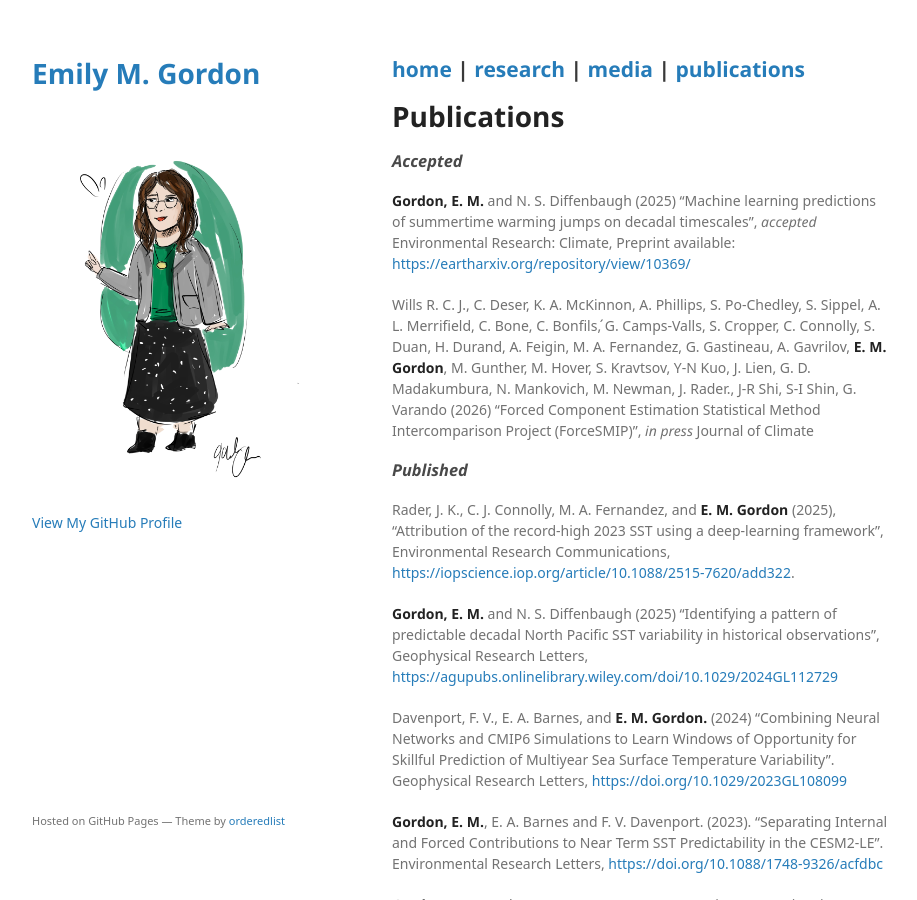
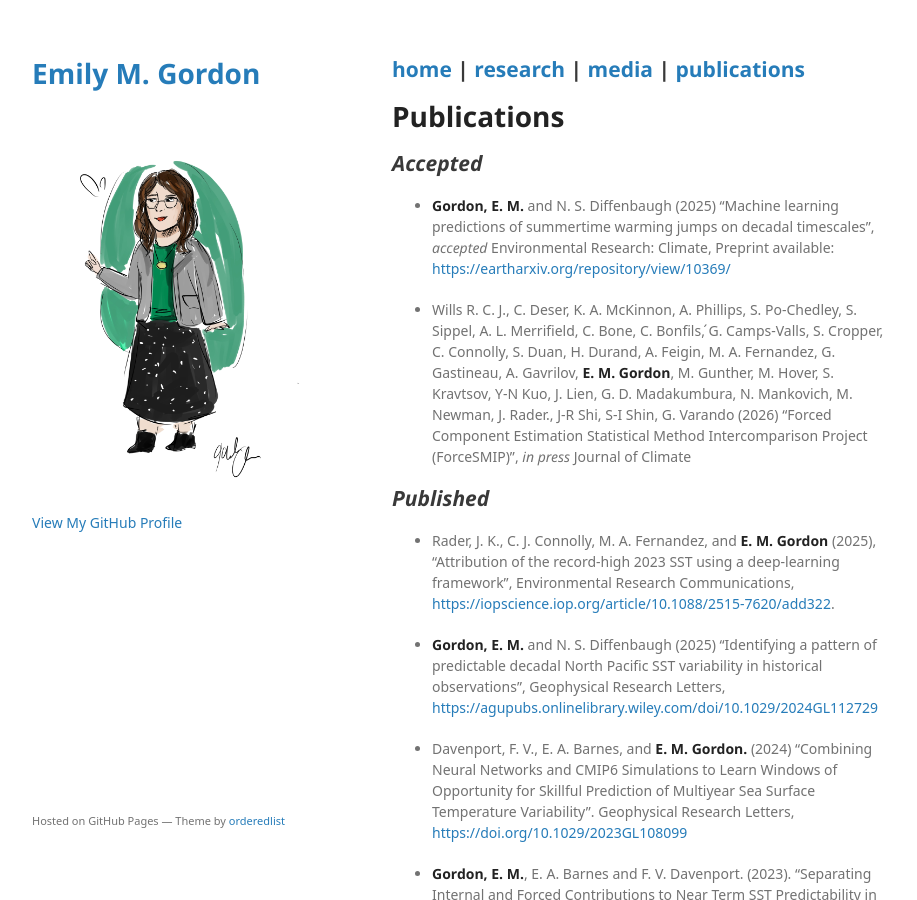
Before and after one commit to emily-gordy/emily-gordy.github.io, a Jekyll site: the page built from publications.md, in a window 1280 px wide and 900 px high. Shown: the whole window, without its empty margins (178-1095 px from the left). Built offline with Jekyll 4.4.1, drawn with Linux system fonts in a browser that asks for light colours; some web fonts are replaced; a script that is not in the unit is left out; the repository's description, which GitHub fills in, is left out; our own code applies the rules of GitHub Pages for plain Markdown files.

Commit message:
bullypoints

```diff
--- a/publications.md
+++ b/publications.md
@@ -7,31 +7,31 @@ permalink: /publications/
 
 # Publications
 
-### _Accepted_
+## _Accepted_
 
-**Gordon, E. M.** and N. S. Diffenbaugh (2025) "Machine learning predictions of summertime warming jumps on decadal timescales", _accepted_ Environmental Research: Climate, Preprint available: [https://eartharxiv.org/repository/view/10369/](https://eartharxiv.org/repository/view/10369/)
+* **Gordon, E. M.** and N. S. Diffenbaugh (2025) "Machine learning predictions of summertime warming jumps on decadal timescales", _accepted_ Environmental Research: Climate, Preprint available: [https://eartharxiv.org/repository/view/10369/](https://eartharxiv.org/repository/view/10369/)
 
-Wills R. C. J., C. Deser, K. A. McKinnon, A. Phillips, S. Po-Chedley, S. Sippel, A. L. Merrifield, C. Bone, C. Bonfils, ́G. Camps-Valls, S. Cropper, C. Connolly, S. Duan, H. Durand, A. Feigin, M. A. Fernandez, G. Gastineau, A. Gavrilov, **E. M. Gordon**, M. Gunther, M. Hover, S. Kravtsov, Y-N Kuo, J. Lien, G. D. Madakumbura, N. Mankovich, M. Newman, J. Rader., J-R Shi, S-I Shin, G. Varando (2026) “Forced Component Estimation Statistical Method Intercomparison Project (ForceSMIP)”, _in press_ Journal of Climate
+* Wills R. C. J., C. Deser, K. A. McKinnon, A. Phillips, S. Po-Chedley, S. Sippel, A. L. Merrifield, C. Bone, C. Bonfils, ́G. Camps-Valls, S. Cropper, C. Connolly, S. Duan, H. Durand, A. Feigin, M. A. Fernandez, G. Gastineau, A. Gavrilov, **E. M. Gordon**, M. Gunther, M. Hover, S. Kravtsov, Y-N Kuo, J. Lien, G. D. Madakumbura, N. Mankovich, M. Newman, J. Rader., J-R Shi, S-I Shin, G. Varando (2026) “Forced Component Estimation Statistical Method Intercomparison Project (ForceSMIP)”, _in press_ Journal of Climate
 
-### _Published_
+## _Published_
 
-Rader, J. K., C. J. Connolly, M. A. Fernandez, and **E. M. Gordon** (2025), "Attribution of the record-high 2023 SST using a deep-learning framework", Environmental Research Communications, [https://iopscience.iop.org/article/10.1088/2515-7620/add322](https://iopscience.iop.org/article/10.1088/2515-7620/add322).
+* Rader, J. K., C. J. Connolly, M. A. Fernandez, and **E. M. Gordon** (2025), "Attribution of the record-high 2023 SST using a deep-learning framework", Environmental Research Communications, [https://iopscience.iop.org/article/10.1088/2515-7620/add322](https://iopscience.iop.org/article/10.1088/2515-7620/add322).
 
-**Gordon, E. M.** and N. S. Diffenbaugh (2025) "Identifying a pattern of predictable decadal North Pacific SST variability in historical observations", Geophysical Research Letters, [https://agupubs.onlinelibrary.wiley.com/doi/10.1029/2024GL112729](https://agupubs.onlinelibrary.wiley.com/doi/10.1029/2024GL112729)
+* **Gordon, E. M.** and N. S. Diffenbaugh (2025) "Identifying a pattern of predictable decadal North Pacific SST variability in historical observations", Geophysical Research Letters, [https://agupubs.onlinelibrary.wiley.com/doi/10.1029/2024GL112729](https://agupubs.onlinelibrary.wiley.com/doi/10.1029/2024GL112729)
 
-Davenport, F. V., E. A. Barnes, and **E. M. Gordon.** (2024) "Combining Neural Networks and CMIP6 Simulations to Learn Windows of Opportunity for Skillful Prediction of Multiyear Sea Surface Temperature Variability". Geophysical Research Letters, [https://doi.org/10.1029/2023GL108099](https://doi.org/10.1029/2023GL108099)
+* Davenport, F. V., E. A. Barnes, and **E. M. Gordon.** (2024) "Combining Neural Networks and CMIP6 Simulations to Learn Windows of Opportunity for Skillful Prediction of Multiyear Sea Surface Temperature Variability". Geophysical Research Letters, [https://doi.org/10.1029/2023GL108099](https://doi.org/10.1029/2023GL108099)
 
-**Gordon, E. M.**, E. A. Barnes and F. V. Davenport. (2023). "Separating Internal and Forced Contributions to Near Term SST Predictability in the CESM2-LE". Environmental Research Letters, [https://doi.org/10.1088/1748-9326/acfdbc](https://doi.org/10.1088/1748-9326/acfdbc)
+* **Gordon, E. M.**, E. A. Barnes and F. V. Davenport. (2023). "Separating Internal and Forced Contributions to Near Term SST Predictability in the CESM2-LE". Environmental Research Letters, [https://doi.org/10.1088/1748-9326/acfdbc](https://doi.org/10.1088/1748-9326/acfdbc)
 
-**Gordon, E. M.** and E. A. Barnes (2022). Incorporating Uncertainty into a Regression Neural Network Enables Identification of Decadal State-Dependent Predictability, Geophysical Research Letters, [https://doi.org/10.1029/2022GL098635](https://doi.org/10.1029/2022GL098635)
+* **Gordon, E. M.** and E. A. Barnes (2022). Incorporating Uncertainty into a Regression Neural Network Enables Identification of Decadal State-Dependent Predictability, Geophysical Research Letters, [https://doi.org/10.1029/2022GL098635](https://doi.org/10.1029/2022GL098635)
 
-**Gordon, E. M.**, E. A. Barnes, and J. Hurrell (2021). Oceanic harbingers of Pacific Decadal Oscillation predictability in CESM2 detected by neural networks. Geophysical Research Letters, [https://doi.org/10.1029/2021GL095392](https://doi.org/10.1029/2021GL095392)
+* **Gordon, E. M.**, E. A. Barnes, and J. Hurrell (2021). Oceanic harbingers of Pacific Decadal Oscillation predictability in CESM2 detected by neural networks. Geophysical Research Letters, [https://doi.org/10.1029/2021GL095392](https://doi.org/10.1029/2021GL095392)
 
-Barnes, E. A., K. J. Mayer, B. Toms, Z. K. Martin and **E. M. Gordon** (2020). Identifying Opportunities for Skillful Weather Prediction with Interpretable Neural Networks. NeurIPS, [https://arxiv.org/abs/2012.07830](https://arxiv.org/abs/2012.07830).
+* Barnes, E. A., K. J. Mayer, B. Toms, Z. K. Martin and **E. M. Gordon** (2020). Identifying Opportunities for Skillful Weather Prediction with Interpretable Neural Networks. NeurIPS, [https://arxiv.org/abs/2012.07830](https://arxiv.org/abs/2012.07830).
 
-**Gordon, E. M.**, Seppälä, A., Funke, B., Tamminen, J., and Walker, K. A. (2021). Observational evidence of energetic particle precipitation NOx (EPP-NOx) interaction with chlorine curbing Antarctic ozone loss, Atmos. Chem. Phys., 21, [https://doi.org/10.5194/acp-21-2819-2021](https://doi.org/10.5194/acp-21-2819-2021)
+* **Gordon, E. M.**, Seppälä, A., Funke, B., Tamminen, J., and Walker, K. A. (2021). Observational evidence of energetic particle precipitation NOx (EPP-NOx) interaction with chlorine curbing Antarctic ozone loss, Atmos. Chem. Phys., 21, [https://doi.org/10.5194/acp-21-2819-2021](https://doi.org/10.5194/acp-21-2819-2021)
 
-**Gordon, E. M.**, Seppälä, A., and Tamminen, J. (2020)*: Evidence for energetic particle precipitation and quasi-biennial oscillation modulations of the Antarctic NO2 springtime stratospheric column from OMI observations, Atmos. Chem. Phys., [https://doi.org/10.5194/acp-20-6259-2020](https://doi.org/10.5194/acp-20-6259-2020). *Most downloaded article from Atmos. Chem. Phys. in 2020
+* **Gordon, E. M.**, Seppälä, A., and Tamminen, J. (2020)*: Evidence for energetic particle precipitation and quasi-biennial oscillation modulations of the Antarctic NO2 springtime stratospheric column from OMI observations, Atmos. Chem. Phys., [https://doi.org/10.5194/acp-20-6259-2020](https://doi.org/10.5194/acp-20-6259-2020). *Most downloaded article from Atmos. Chem. Phys. in 2020
 
 * * *
 
```
